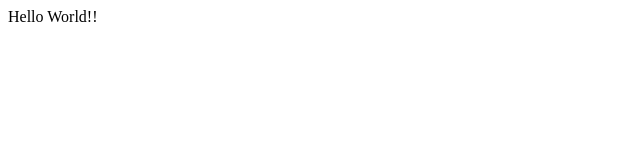
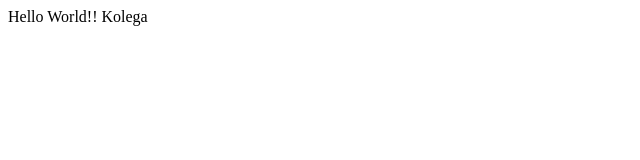
Before and after one commit to kattarzynaa/GitTutorial, a plain HTML site: page index.html in a window 1280 px wide. Shown: the full height of the page, 0-640 px from the left. Drawn offline with Linux system fonts and the light colour scheme.

Commit message:
zmiany kolegi

```diff
--- a/index.html
+++ b/index.html
@@ -6,6 +6,6 @@
     <title>Git Tutorial</title>
 </head>
 <body>
-    Hello World!!
+    Hello World!! Kolega
 </body>
 </html>
```
